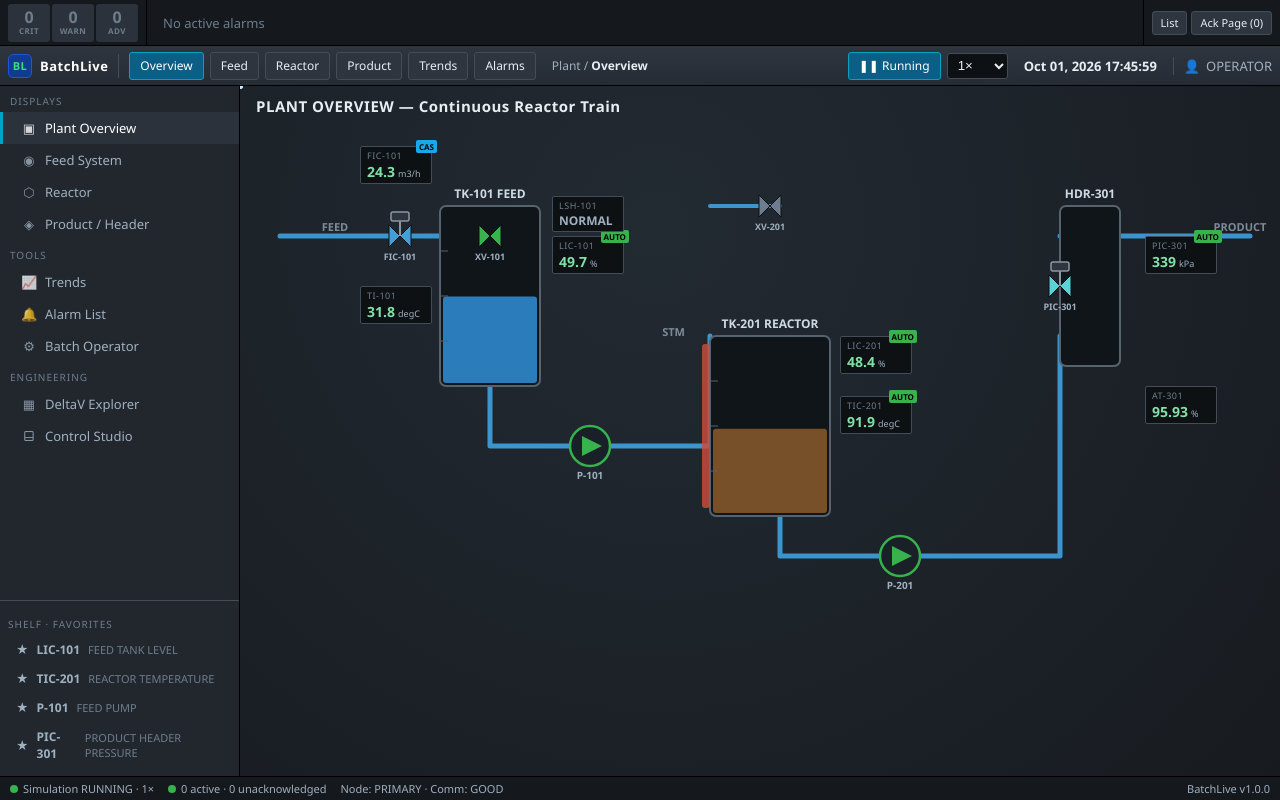
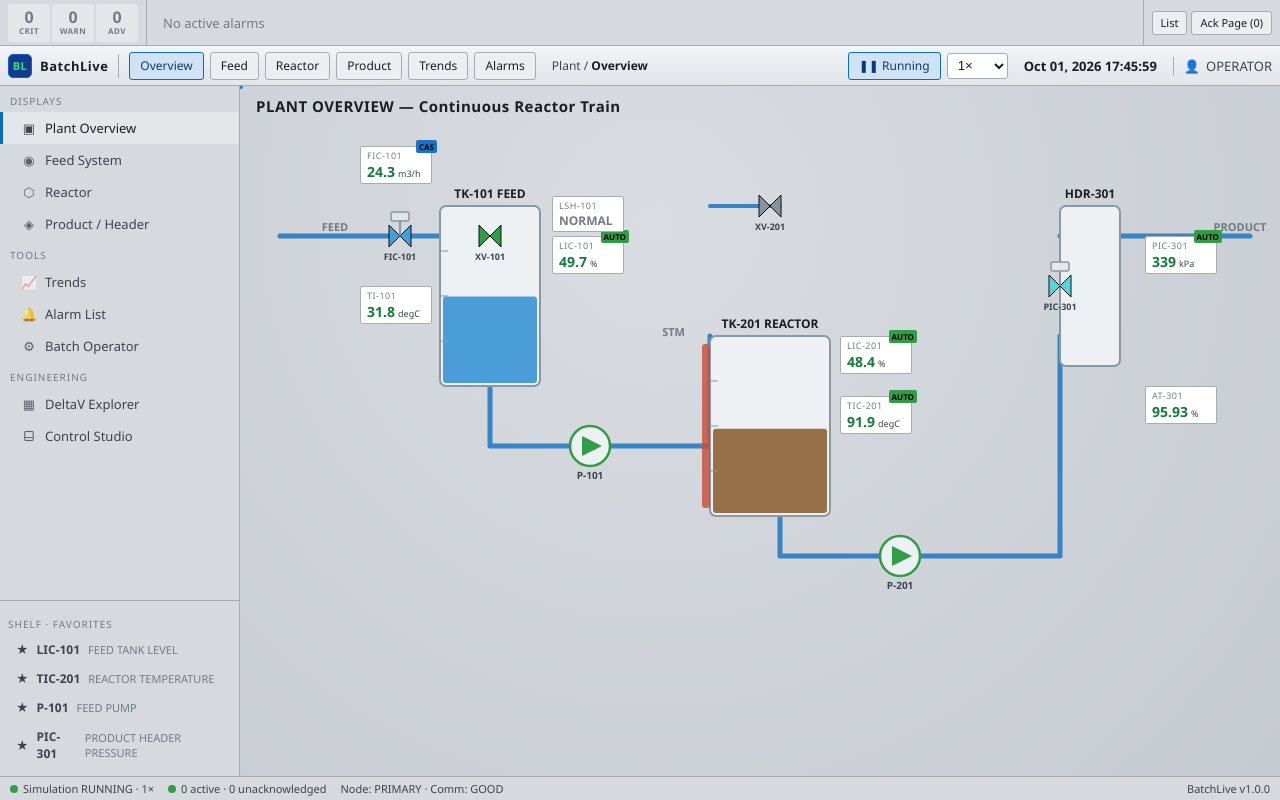
Before and after one commit to siPyt/BatchLive, a React (Vite) app in the folder src/renderer/: page / in a window 1280 px wide. Built offline with nearby package versions, Linux system fonts and the light colour scheme.

Commit message:
Convert to DeltaV Operate light theme; add Control Studio ribbon; solid-color alarm rows

```diff
--- a/src/renderer/src/components/ValueBox.tsx
+++ b/src/renderer/src/components/ValueBox.tsx
@@ -49,7 +49,7 @@ export function ValueBox({ tag, x, y }: Props): JSX.Element | null {
       )}
       <span className="vb-tag">{tag}</span>
       {discreteText !== null ? (
-        <span className="vb-val" style={{ color: alm ? almColor(alm.priority) : '#9fb0c0', fontSize: 12 }}>
+        <span className="vb-val" style={{ color: alm ? almColor(alm.priority) : 'var(--dv-text-mute)', fontSize: 12 }}>
           {discreteText}
         </span>
       ) : (
@@ -65,7 +65,7 @@ export function ValueBox({ tag, x, y }: Props): JSX.Element | null {
 }
 
 function almColor(p: string): string {
-  if (p === 'CRITICAL') return '#ff6b70'
-  if (p === 'WARNING') return '#ffd84d'
-  return '#e79bef'
+  if (p === 'CRITICAL') return '#c0202a'
+  if (p === 'WARNING') return '#9a7a10'
+  return '#a32bb0'
 }
--- a/src/renderer/src/displays/BatchDisplay.tsx
+++ b/src/renderer/src/displays/BatchDisplay.tsx
@@ -16,7 +16,7 @@ const PHASE_STATE_COLOR: Record<PhaseState, string> = {
 }
 
 const STATUS_COLOR: Record<BatchStatus, string> = {
-  READY: 'var(--dv-text-dim)',
+  READY: '#9aa0a7',
   RUNNING: '#37b24d',
   HELD: '#f2c313',
   STOPPED: '#9fb0c0',
--- a/src/renderer/src/displays/ExplorerDisplay.tsx
+++ b/src/renderer/src/displays/ExplorerDisplay.tsx
@@ -25,21 +25,21 @@ const TYPE_BADGE: Record<AnyModule['type'], string> = {
 function statusText(m: AnyModule): { text: string; color: string } {
   switch (m.type) {
     case 'PID':
-      return { text: `${fmt(m.pv, m.decimals)} ${m.unit} · ${m.mode}`, color: '#7fe0a8' }
+      return { text: `${fmt(m.pv, m.decimals)} ${m.unit} · ${m.mode}`, color: 'var(--dv-pv)' }
     case 'AI':
-      return { text: `${fmt(m.pv, m.decimals)} ${m.unit}`, color: '#7fe0a8' }
+      return { text: `${fmt(m.pv, m.decimals)} ${m.unit}`, color: 'var(--dv-pv)' }
     case 'MOTOR':
       return m.fault
-        ? { text: 'FAULT', color: '#ff8a8f' }
-        : { text: m.running ? 'RUNNING' : 'STOPPED', color: m.running ? '#6ee08a' : '#9fb0c0' }
+        ? { text: 'FAULT', color: '#c0202a' }
+        : { text: m.running ? 'RUNNING' : 'STOPPED', color: m.running ? '#1f8a4c' : 'var(--dv-text-mute)' }
     case 'VALVE':
       return m.fault
-        ? { text: 'FAULT', color: '#ff8a8f' }
-        : { text: m.open ? 'OPEN' : 'CLOSED', color: m.open ? '#6ee08a' : '#9fb0c0' }
+        ? { text: 'FAULT', color: '#c0202a' }
+        : { text: m.open ? 'OPEN' : 'CLOSED', color: m.open ? '#1f8a4c' : 'var(--dv-text-mute)' }
     default:
       return {
         text: m.state ? m.activeDescriptor : m.inactiveDescriptor,
-        color: m.state ? '#6ee08a' : '#9fb0c0'
+        color: m.state ? '#1f8a4c' : 'var(--dv-text-mute)'
       }
   }
 }
--- a/src/renderer/src/displays/OverviewDisplay.tsx
+++ b/src/renderer/src/displays/OverviewDisplay.tsx
@@ -20,7 +20,7 @@ export function OverviewDisplay(): JSX.Element {
   const prodActive = p201.running
 
   return (
-    <div className="display" style={{ background: 'radial-gradient(circle at 40% 20%, #222a32, #171b20)' }}>
+    <div className="display" style={{ background: 'radial-gradient(circle at 40% 20%, #d9dde2, #c6cbd1)' }}>
       <div className="display-title">PLANT OVERVIEW — Continuous Reactor Train</div>
 
       <svg width={1060} height={600} style={{ display: 'block', margin: '0 auto' }}>
@@ -58,8 +58,8 @@ export function OverviewDisplay(): JSX.Element {
         <Label x={445} y={250} text="STM" anchor="end" />
 
         {/* product header vessel */}
-        <rect x={820} y={120} width={60} height={160} rx={6} fill="#10151a" stroke="#56636f" strokeWidth={2} />
-        <text x={850} y={112} fill="#cdd9e3" fontSize={12} fontWeight={700} textAnchor="middle">
+        <rect x={820} y={120} width={60} height={160} rx={6} fill="#eef1f4" stroke="var(--dv-metal)" strokeWidth={2} />
+        <text x={850} y={112} fill="var(--dv-text)" fontSize={12} fontWeight={700} textAnchor="middle">
           HDR-301
         </text>
 
--- a/src/renderer/src/styles.css
+++ b/src/renderer/src/styles.css
@@ -1,38 +1,43 @@
 :root {
-  /* DeltaV Live-inspired industrial palette */
-  --dv-bg: #1b1f24;
-  --dv-bg-2: #22272e;
-  --dv-bg-3: #2b323b;
-  --dv-panel: #2e353f;
-  --dv-panel-2: #353d48;
-  --dv-border: #434d5a;
-  --dv-border-light: #566171;
-  --dv-text: #e6edf3;
-  --dv-text-dim: #9fb0c0;
-  --dv-text-mute: #6d7d8d;
-  --dv-accent: #00a3c4;
-  --dv-accent-2: #1aa7ec;
-  --dv-select: #0b5e86;
+  /* DeltaV Operate / Live L16 light theme (silver chrome, white canvases) */
+  --dv-bg: #c8ccd2;
+  --dv-bg-2: #d6dadf;
+  --dv-bg-3: #e4e7ea;
+  --dv-panel: #eceef1;
+  --dv-panel-2: #f6f7f9;
+  --dv-border: #a7acb3;
+  --dv-border-light: #c3c7cd;
+  --dv-text: #1b1f24;
+  --dv-text-dim: #3c444d;
+  --dv-text-mute: #727b85;
+  --dv-accent: #0a6cbf;
+  --dv-accent-2: #1a73c4;
+  --dv-select: #cfe2f6;
 
-  /* Alarm priority colors */
-  --dv-critical: #e8232c;
-  --dv-warning: #f2c313;
-  --dv-advisory: #cf4ad9;
-  --dv-ok: #37b24d;
+  /* Alarm priority colors (DeltaV standard: red / yellow / magenta) */
+  --dv-critical: #e00b22;
+  --dv-warning: #ffd21e;
+  --dv-advisory: #c23bd0;
+  --dv-ok: #2f9e44;
 
   /* Equipment / process colors */
   --dv-liquid: #2f8fd6;
   --dv-liquid-2: #1e6fb0;
-  --dv-pipe: #7d8b99;
-  --dv-pipe-active: #3f9bd6;
+  --dv-pipe: #7c8894;
+  --dv-pipe-active: #2f80c4;
   --dv-steam: #c94f3a;
   --dv-metal: #8a97a5;
-  --dv-run: #37b24d;
-  --dv-stop: #6d7d8d;
+  --dv-run: #2f9e44;
+  --dv-stop: #8a939d;
+
+  /* On-light value colors (PV green / SP blue / OUT amber) */
+  --dv-pv: #157a3a;
+  --dv-sp: #1766c0;
+  --dv-out: #b5731a;
 
   --mode-man: #d98c2b;
-  --mode-auto: #37b24d;
-  --mode-cas: #1aa7ec;
+  --mode-auto: #2f9e44;
+  --mode-cas: #1a73c4;
 
   font-family: 'Segoe UI', 'Roboto', system-ui, -apple-system, sans-serif;
   font-size: 13px;
@@ -91,8 +96,8 @@ button {
   display: flex;
   align-items: stretch;
   height: 46px;
-  background: #15181c;
-  border-bottom: 1px solid #000;
+  background: var(--dv-bg-2);
+  border-bottom: 1px solid var(--dv-border);
   flex-shrink: 0;
 }
 
@@ -101,7 +106,7 @@ button {
   align-items: center;
   gap: 2px;
   padding: 0 8px;
-  border-right: 1px solid #000;
+  border-right: 1px solid var(--dv-border);
 }
 
 .alarm-count {
@@ -197,7 +202,7 @@ button {
   align-items: center;
   gap: 4px;
   padding: 0 8px;
-  border-left: 1px solid #000;
+  border-left: 1px solid var(--dv-border);
 }
 
 /* ------------------------------------------------------------------ */
@@ -207,8 +212,8 @@ button {
   display: flex;
   align-items: center;
   height: 40px;
-  background: linear-gradient(#2e353f, #262c34);
-  border-bottom: 1px solid #000;
+  background: linear-gradient(#f2f4f6, #e2e5e9);
+  border-bottom: 1px solid var(--dv-border);
   padding: 0 8px;
   gap: 6px;
   flex-shrink: 0;
@@ -222,7 +227,7 @@ button {
   padding-right: 10px;
   margin-right: 4px;
   border-right: 1px solid var(--dv-border);
-  color: #fff;
+  color: var(--dv-text);
 }
 .topbar .brand .logo {
   width: 24px;
@@ -279,7 +284,7 @@ button {
 .tbtn.active {
   background: var(--dv-select);
   border-color: var(--dv-accent);
-  color: #fff;
+  color: #0a3d6b;
 }
 .tbtn.sm {
   height: 24px;
@@ -293,7 +298,7 @@ button {
 .nav-sidebar {
   width: 240px;
   background: var(--dv-bg-2);
-  border-right: 1px solid #000;
+  border-right: 1px solid var(--dv-border);
   display: flex;
   flex-direction: column;
   flex-shrink: 0;
@@ -320,7 +325,7 @@ button {
 }
 .nav-item.active {
   background: var(--dv-bg-3);
-  color: #fff;
+  color: var(--dv-text);
   border-left-color: var(--dv-accent);
 }
 .nav-item .ico {
@@ -360,8 +365,8 @@ button {
   display: flex;
   align-items: center;
   height: 24px;
-  background: #15181c;
-  border-top: 1px solid #000;
+  background: var(--dv-bg-2);
+  border-top: 1px solid var(--dv-border);
   padding: 0 10px;
   gap: 14px;
   font-size: 11px;
@@ -404,7 +409,7 @@ button {
 /* Dynamo value boxes on graphics */
 .valbox {
   position: absolute;
-  background: #0e1114;
+  background: #ffffff;
   border: 1px solid var(--dv-border);
   border-radius: 2px;
   padding: 2px 6px;
@@ -425,7 +430,7 @@ button {
 .valbox .vb-val {
   font-size: 14px;
   font-weight: 700;
-  color: #7fe0a8;
+  color: var(--dv-pv);
 }
 .valbox .vb-unit {
   font-size: 9px;
@@ -486,14 +491,14 @@ button {
   align-items: center;
   gap: 6px;
   padding: 6px 8px;
-  background: linear-gradient(#3a434f, #2e353f);
-  border-bottom: 1px solid #000;
+  background: linear-gradient(#e9ebee, #dcdfe3);
+  border-bottom: 1px solid var(--dv-border);
   border-radius: 4px 4px 0 0;
   cursor: move;
 }
 .fp-header .fp-tag {
   font-weight: 800;
-  color: #fff;
+  color: var(--dv-text);
 }
 .fp-header .fp-desc {
   font-size: 10px;
@@ -539,13 +544,13 @@ button {
   font-size: 15px;
 }
 .fp-pv {
-  color: #7fe0a8;
+  color: var(--dv-pv);
 }
 .fp-sp {
-  color: #6ec1ff;
+  color: var(--dv-sp);
 }
 .fp-out {
-  color: #f0c56b;
+  color: var(--dv-out);
 }
 
 /* PID bargraph */
@@ -566,7 +571,7 @@ button {
   position: relative;
   width: 18px;
   height: 130px;
-  background: #0e1114;
+  background: #ffffff;
   border: 1px solid var(--dv-border);
   border-radius: 2px;
   overflow: hidden;
@@ -652,7 +657,7 @@ button {
 }
 .fp-numinput {
   width: 64px;
-  background: #0e1114;
+  background: #ffffff;
   border: 1px solid var(--dv-border);
   color: var(--dv-text);
   border-radius: 3px;
@@ -694,16 +699,16 @@ button {
   font-weight: 700;
 }
 .pill-run {
-  background: rgba(55, 178, 77, 0.18);
-  color: #6ee08a;
+  background: rgba(47, 158, 68, 0.16);
+  color: #1f8a4c;
 }
 .pill-stop {
-  background: rgba(109, 125, 141, 0.2);
-  color: #9fb0c0;
+  background: rgba(109, 125, 141, 0.18);
+  color: #5a6670;
 }
 .pill-fault {
-  background: rgba(232, 35, 44, 0.2);
-  color: #ff8a8f;
+  background: rgba(224, 11, 34, 0.14);
+  color: #c0202a;
 }
 
 .fp-tabs {
@@ -722,7 +727,7 @@ button {
   border-bottom: 2px solid transparent;
 }
 .fp-tab.active {
-  color: #fff;
+  color: var(--dv-accent);
   border-bottom-color: var(--dv-accent);
 }
 
@@ -744,7 +749,7 @@ button {
   letter-spacing: 0.5px;
   position: sticky;
   top: 0;
-  border-bottom: 1px solid #000;
+  border-bottom: 1px solid var(--dv-border);
 }
 .alarm-table td {
   padding: 6px 10px;
@@ -752,10 +757,30 @@ button {
   font-variant-numeric: tabular-nums;
 }
 .alarm-table tr:hover td {
-  background: var(--dv-bg-2);
+  filter: brightness(0.96);
 }
 .alarm-table tr.unack td {
   font-weight: 700;
+}
+/* DeltaV alarm list: solid priority-colored rows */
+.alarm-table tr.critical td {
+  background: var(--dv-critical);
+  color: #fff;
+}
+.alarm-table tr.warning td {
+  background: var(--dv-warning);
+  color: #1b1f24;
+}
+.alarm-table tr.advisory td {
+  background: var(--dv-advisory);
+  color: #fff;
+}
+.alarm-table tr.rtn td {
+  opacity: 0.55;
+}
+.alarm-table tr.critical td a,
+.alarm-table tr.advisory td a {
+  color: #fff;
 }
 .prio-chip {
   display: inline-block;
@@ -828,7 +853,7 @@ button {
 }
 
 .select-dark {
-  background: #0e1114;
+  background: #ffffff;
   color: var(--dv-text);
   border: 1px solid var(--dv-border);
   border-radius: 3px;
@@ -845,12 +870,12 @@ button {
   background: var(--dv-bg);
 }
 ::-webkit-scrollbar-thumb {
-  background: #3f4954;
+  background: #b4b9bf;
   border-radius: 6px;
   border: 2px solid var(--dv-bg);
 }
 ::-webkit-scrollbar-thumb:hover {
-  background: #566171;
+  background: #9aa0a7;
 }
 
 /* ------------------------------------------------------------------ */
@@ -864,7 +889,7 @@ button {
   width: 54%;
   min-width: 420px;
   overflow: auto;
-  border-right: 1px solid #000;
+  border-right: 1px solid var(--dv-border);
   padding: 6px 0;
   background: var(--dv-bg-2);
 }
@@ -889,7 +914,7 @@ button {
 }
 .exp-node.sel {
   background: var(--dv-select);
-  color: #fff;
+  color: var(--dv-text);
 }
 .exp-caret {
   width: 12px;
@@ -925,7 +950,7 @@ button {
   height: 15px;
   padding: 0 4px;
   border-radius: 2px;
-  background: #0e1114;
+  background: #ffffff;
   border: 1px solid var(--dv-border);
   color: var(--dv-accent-2);
   font-size: 9px;
@@ -937,7 +962,7 @@ button {
   min-width: 70px;
 }
 .exp-node.sel .exp-tag {
-  color: #fff;
+  color: var(--dv-text);
 }
 .exp-desc {
   color: var(--dv-text-mute);
@@ -1080,8 +1105,8 @@ button {
   flex: 1;
   overflow: auto;
   padding: 40px 24px;
-  background: var(--dv-bg);
-  background-image: radial-gradient(#2a323b 1px, transparent 1px);
+  background: #ffffff;
+  background-image: radial-gradient(#d4d8dd 1px, transparent 1px);
   background-size: 22px 22px;
 }
 .fb-row {
@@ -1109,16 +1134,16 @@ button {
   align-items: center;
   gap: 6px;
   padding: 5px 8px;
-  background: linear-gradient(#3a434f, #2e353f);
-  border-bottom: 1px solid #000;
+  background: linear-gradient(#e9ebee, #dcdfe3);
+  border-bottom: 1px solid var(--dv-border);
   border-radius: 4px 4px 0 0;
 }
 .fb-head b {
-  color: #fff;
+  color: var(--dv-text);
   font-size: 12px;
 }
 .fb-type {
-  background: #0e1114;
+  background: #ffffff;
   border: 1px solid var(--dv-border);
   color: var(--dv-accent-2);
   font-size: 9px;
@@ -1147,7 +1172,7 @@ button {
   color: var(--dv-text-mute);
 }
 .fb-port-val {
-  color: #7fe0a8;
+  color: var(--dv-pv);
   font-weight: 700;
   font-variant-numeric: tabular-nums;
 }
@@ -1169,7 +1194,7 @@ button {
 .fb-modebtn.active {
   background: var(--dv-select);
   border-color: var(--dv-accent);
-  color: #fff;
+  color: #0a3d6b;
 }
 .fb-modebtn:disabled {
   opacity: 0.4;
@@ -1189,6 +1214,103 @@ button {
 .fb-wire-arrow {
   font-size: 18px;
   line-height: 1;
+}
+
+/* ------------------------------------------------------------------ */
+/* Control Studio ribbon                                               */
+/* ------------------------------------------------------------------ */
+.ribbon {
+  background: #f3f4f6;
+  border-bottom: 1px solid var(--dv-border);
+  flex-shrink: 0;
+}
+.ribbon-tabs {
+  display: flex;
+  align-items: center;
+  height: 30px;
+  gap: 2px;
+  padding: 0 8px;
+  background: #e7e9ec;
+  border-bottom: 1px solid var(--dv-border);
+}
+.ribbon-tab {
+  padding: 5px 14px;
+  font-size: 12px;
+  color: var(--dv-text-dim);
+  border: 1px solid transparent;
+  border-bottom: none;
+}
+.ribbon-tab.active {
+  background: #f3f4f6;
+  border-color: var(--dv-border);
+  color: var(--dv-text);
+  font-weight: 600;
+  border-radius: 3px 3px 0 0;
+  position: relative;
+  top: 1px;
+}
+.ribbon-tab.file {
+  background: var(--dv-accent);
+  color: #fff;
+  border-radius: 2px;
+  font-weight: 700;
+}
+.ribbon-title {
+  margin-left: auto;
+  color: var(--dv-text-mute);
+  font-size: 11px;
+}
+.ribbon-body {
+  display: flex;
+  padding: 6px 2px;
+  min-height: 72px;
+}
+.ribbon-group {
+  display: flex;
+  flex-direction: column;
+  align-items: center;
+  padding: 0 8px;
+  border-right: 1px solid var(--dv-border-light);
+}
+.ribbon-group-btns {
+  display: flex;
+  gap: 2px;
+  flex: 1;
+  align-items: center;
+}
+.ribbon-group-label {
+  font-size: 10px;
+  color: var(--dv-text-mute);
+  margin-top: 2px;
+}
+.ribbon-btn {
+  display: flex;
+  flex-direction: column;
+  align-items: center;
+  gap: 3px;
+  min-width: 54px;
+  padding: 5px 6px;
+  border: 1px solid transparent;
+  border-radius: 3px;
+  background: transparent;
+  color: var(--dv-text-dim);
+  font-size: 10px;
+  line-height: 1.1;
+  text-align: center;
+}
+.ribbon-btn:hover {
+  background: #e2e8f0;
+  border-color: var(--dv-border-light);
+}
+.ribbon-btn.active {
+  background: #d3e5f7;
+  border-color: var(--dv-accent);
+  color: var(--dv-text);
+}
+.ribbon-btn .ic {
+  font-size: 17px;
+  line-height: 1;
+  color: var(--dv-accent);
 }
 
 /* ------------------------------------------------------------------ */
@@ -1387,7 +1509,7 @@ button {
   font-variant-numeric: tabular-nums;
 }
 .batch-log {
-  background: #0e1216;
+  background: #ffffff;
   border: 1px solid var(--dv-border);
   border-radius: 4px;
   max-height: 260px;
@@ -1398,7 +1520,7 @@ button {
   gap: 10px;
   padding: 4px 10px;
   font-size: 11px;
-  border-bottom: 1px solid #1a2026;
+  border-bottom: 1px solid #e4e7ea;
 }
 .batch-log-t {
   color: var(--dv-text-mute);
```
Also changed, not shown: src/renderer/src/components/Graphics.tsx (+10 -10 lines), src/renderer/src/displays/AlarmSummary.tsx (+6 -5 lines), src/renderer/src/displays/AreaDisplay.tsx (+8 -8 lines), src/renderer/src/displays/ControlStudioDisplay.tsx (+67 -9 lines), src/renderer/src/displays/TrendDisplay.tsx (+6 -6 lines), 1 other file (tests, documents, lock files or other folders).
